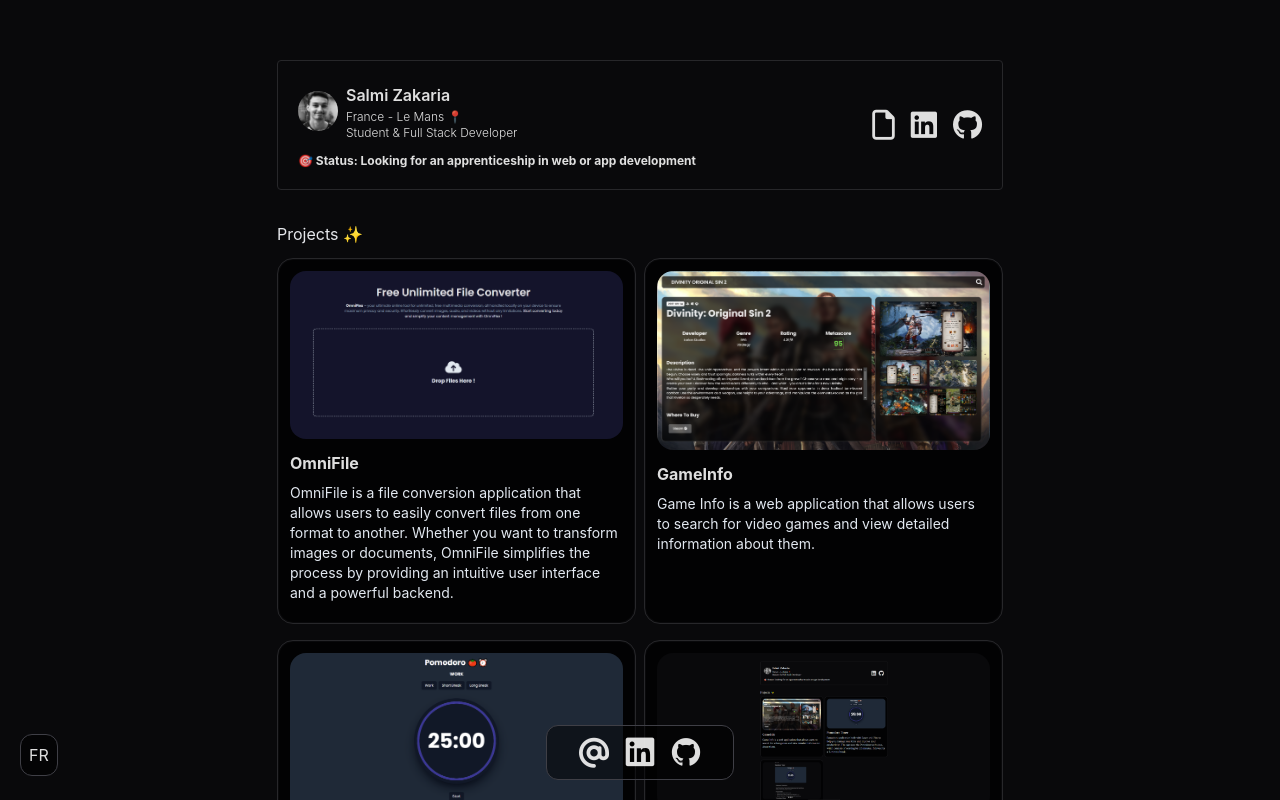
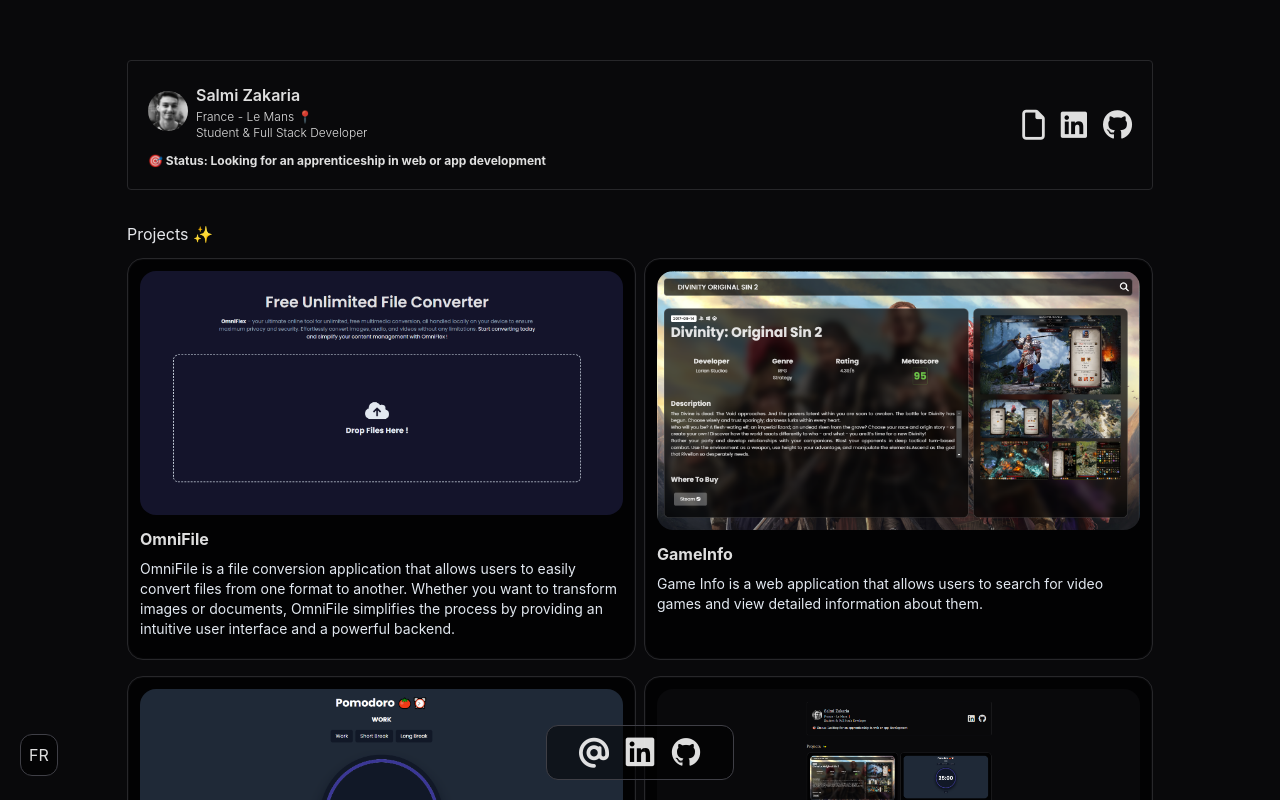
Before and after one commit to Zakaria-salmi/portfolio, a Vue app: page / in a window 1280 px wide. Shown: the top 800 px of the page. Built offline with nearby package versions, Linux system fonts and the light colour scheme; a web font is replaced by a local one.

Commit message:
updated cv

```diff
--- a/src/components/Home.vue
+++ b/src/components/Home.vue
@@ -1,10 +1,10 @@
 <template>
     <div class="flex flex-col justify-start items-center h-screen">
         <div
-            class="flex flex-col flex-wrap items-center justify-center mt-[3rem] p-3 w-full max-w-[750px]"
+            class="flex flex-col flex-wrap items-center justify-center mt-[3rem] p-3 w-full max-w-[1050px]"
         >
             <Profile />
-            <div class="max-w-[750px] my-[2rem] w-full">
+            <div class="max-w-[1050px] my-[2rem] w-full">
                 <CardContainer />
             </div>
             <Jobs />
--- a/src/components/Profile.vue
+++ b/src/components/Profile.vue
@@ -34,7 +34,7 @@
             </div>
         </div>
         <div class="flex gap-2">
-            <a href="./Zakaria-Salmi-2025.pdf" download="CV-Salmi-Zakaria">
+            <a href="./Salmi-Zakaria-CV.pdf" download="CV-Salmi-Zakaria">
                 <i class="fa-regular fa-file text-3xl"></i>
             </a>
             <a
```
Also changed, not shown: 1 other file (tests, documents, lock files or other folders).
